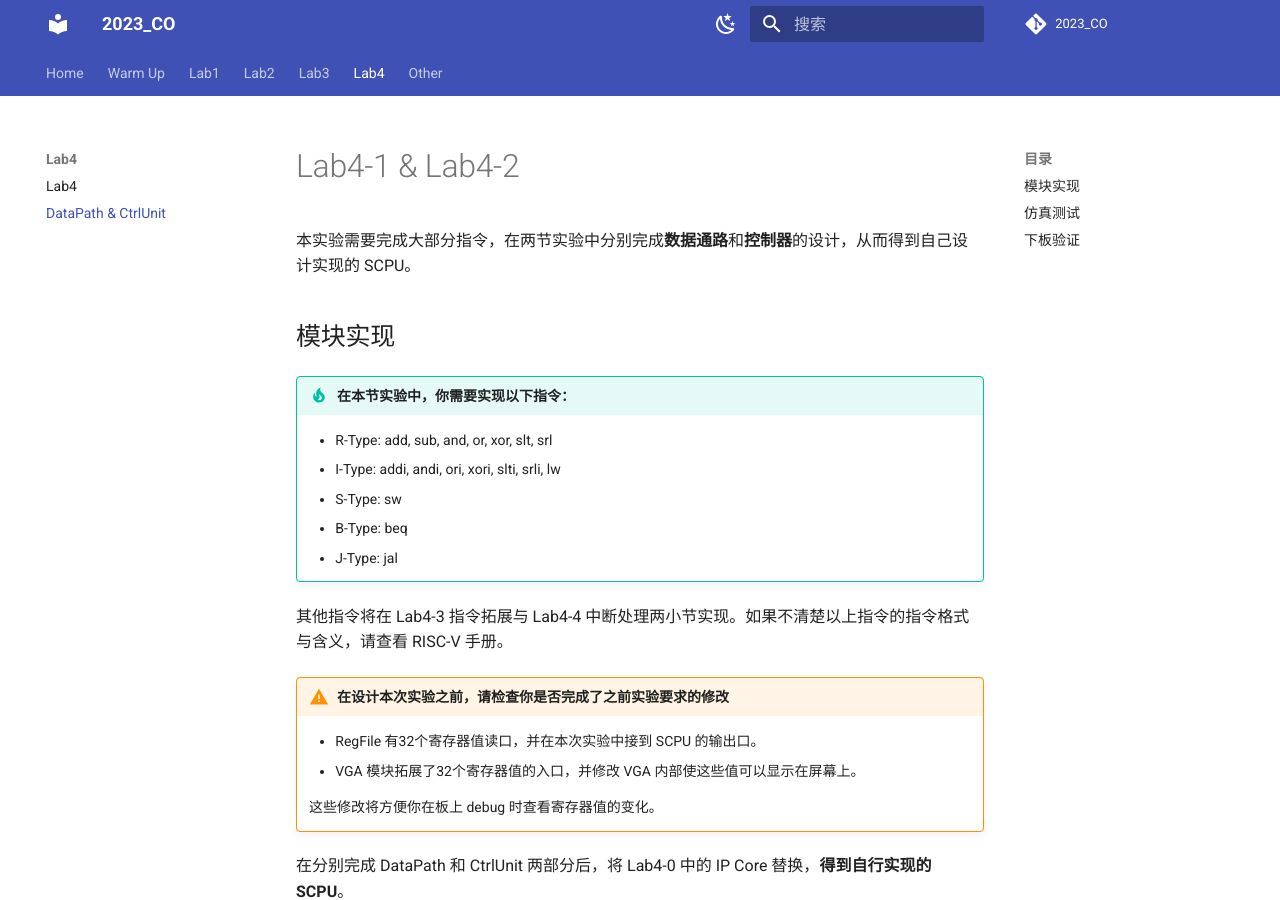
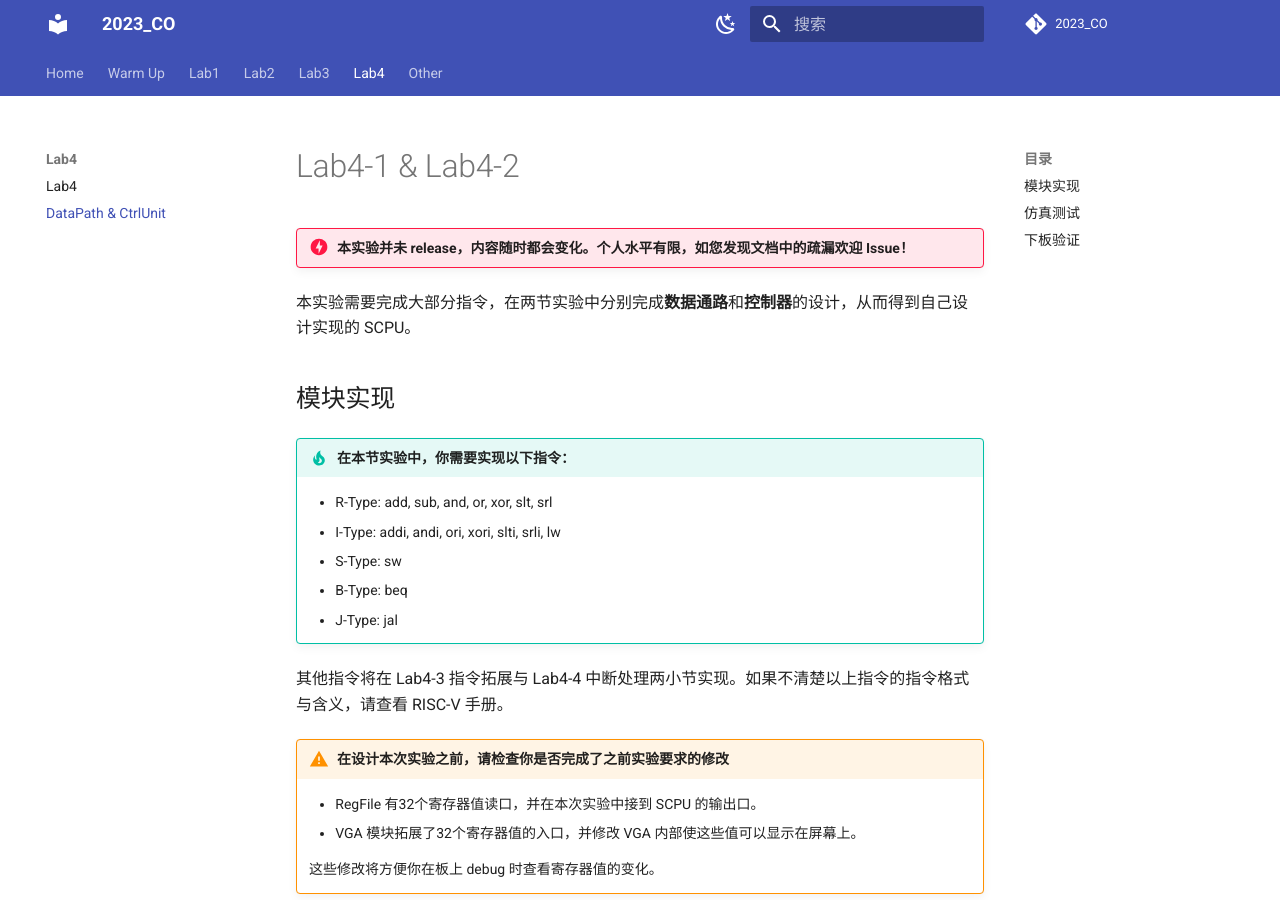
Before and after one commit to Guahao31/2023_CO, an MkDocs documentation site: the page built from docs/Lab4/DataPath_CtrlUnit.md, in a window 1280 px wide and 900 px high. Built offline with MkDocs 1.6.1 and Material for MkDocs 9.7.7, drawn with Linux system fonts in a browser that asks for light colours; comment, search, counter and statistics services are not loaded.

Commit message:
update: add NOT IMPLEMENTED warning for Lab4-0&4-1

```diff
--- a/docs/Lab4/DataPath_CtrlUnit.md
+++ b/docs/Lab4/DataPath_CtrlUnit.md
@@ -1,4 +1,6 @@
 # Lab4-1 & Lab4-2
+
+!!! danger "本实验并未 release，内容随时都会变化。个人水平有限，如您发现文档中的疏漏欢迎 Issue！"
 
 本实验需要完成大部分指令，在两节实验中分别完成**数据通路**和**控制器**的设计，从而得到自己设计实现的 SCPU。
 
```
